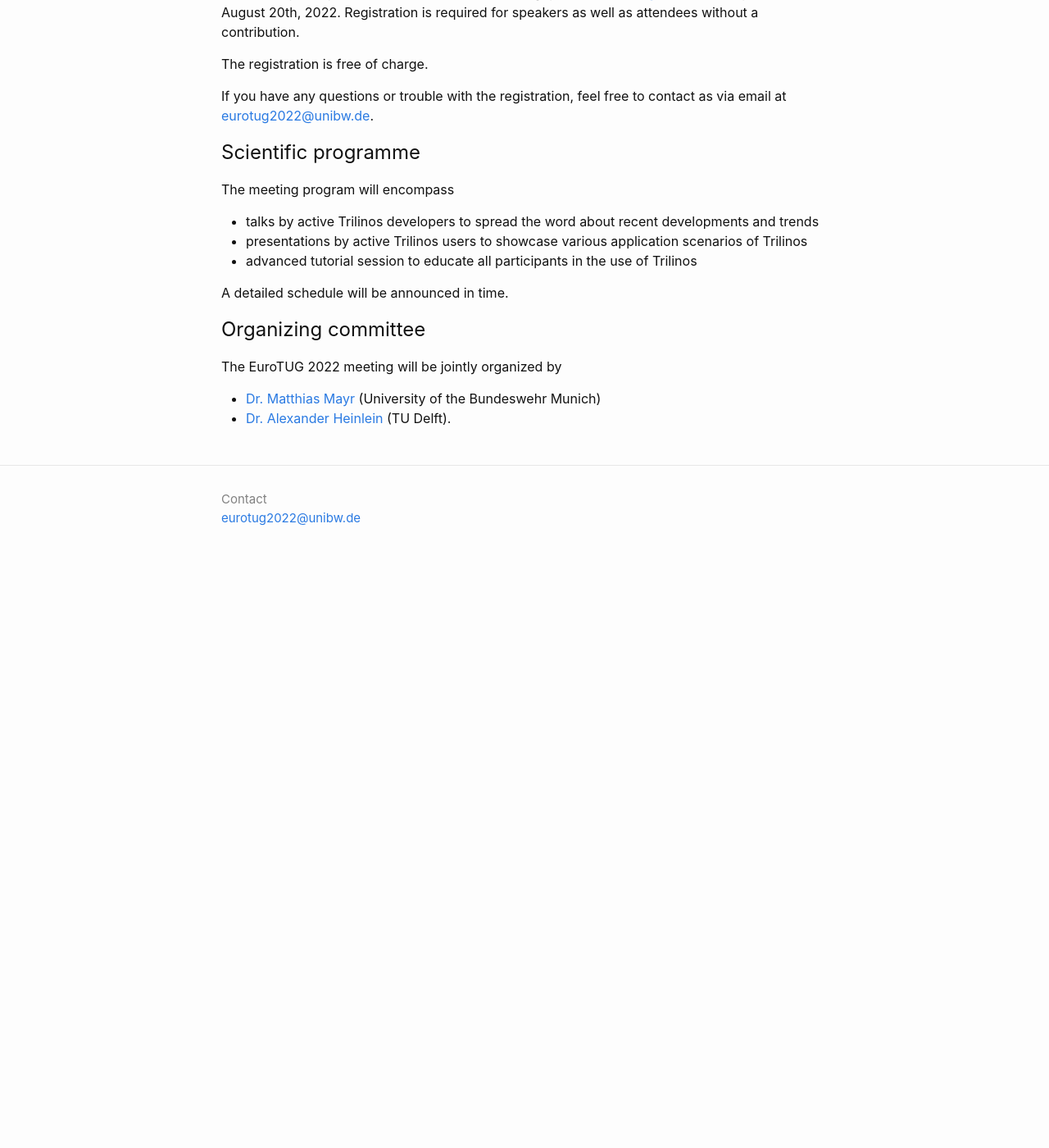
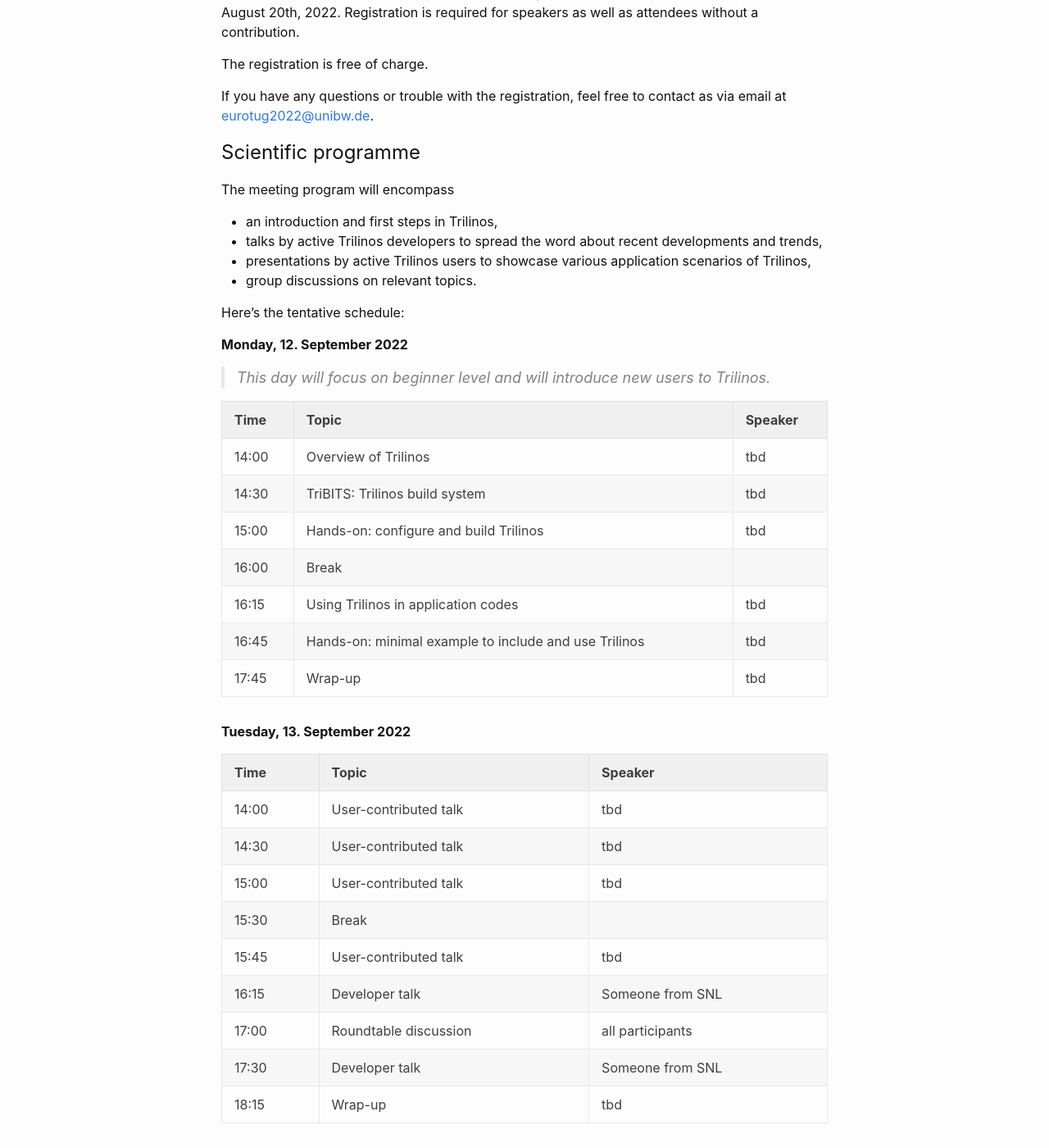
Before and after one commit to EuroTUG/eurotug.github.io, a Jekyll site: the page built from index.md, in a window 1280 px wide and 1400 px high, scrolled down 1114 px. Shown: the whole window at 82% size. Built offline with Jekyll 4.4.1, drawn with Linux system fonts in a browser that asks for light colours; before the commit the page ends 1817 px from its top, so only the background shows below that; some of the changed text lies outside the part shown.

Commit message:
Add tentative programme

```diff
--- a/index.md
+++ b/index.md
@@ -55,11 +55,54 @@ If you have any questions or trouble with the registration, feel free to contact
 
 The meeting program will encompass
 
-- talks by active Trilinos developers to spread the word about recent developments and trends
-- presentations by active Trilinos users to showcase various application scenarios of Trilinos
-- advanced tutorial session to educate all participants in the use of Trilinos
+- an introduction and first steps in Trilinos,
+- talks by active Trilinos developers to spread the word about recent developments and trends,
+- presentations by active Trilinos users to showcase various application scenarios of Trilinos,
+- group discussions on relevant topics.
 
-A detailed schedule will be announced in time.
+Here's the tentative schedule:
+
+**Monday, 12. September 2022**
+
+> This day will focus on beginner level and will introduce new users to Trilinos.
+
+| Time | Topic | Speaker |
+| ----------- | ----------- | ----------- |
+| 14:00 | Overview of Trilinos | tbd |
+| 14:30 | TriBITS: Trilinos build system | tbd |
+| 15:00 | Hands-on: configure and build Trilinos | tbd |
+| 16:00 | Break | |
+| 16:15 | Using Trilinos in application codes | tbd |
+| 16:45 | Hands-on: minimal example to include and use Trilinos | tbd |
+| 17:45 | Wrap-up | tbd |
+
+**Tuesday, 13. September 2022**
+
+| Time | Topic | Speaker |
+| ----------- | ----------- | ----------- |
+| 14:00 | User-contributed talk | tbd |
+| 14:30 | User-contributed talk | tbd |
+| 15:00 | User-contributed talk | tbd |
+| 15:30 | Break | |
+| 15:45 | User-contributed talk | tbd |
+| 16:15 | Developer talk | Someone from SNL |
+| 17:00 | Roundtable discussion | all participants |
+| 17:30 | Developer talk | Someone from SNL |
+| 18:15 | Wrap-up | tbd |
+
+**Wednesday, 14. September 2022**
+
+| Time | Topic | Speaker |
+| ----------- | ----------- | ----------- |
+| 14:00 | User-contributed talk | tbd |
+| 14:30 | User-contributed talk | tbd |
+| 15:00 | User-contributed talk | tbd |
+| 15:30 | Break | |
+| 15:45 | User-contributed talk | tbd |
+| 16:15 | Developer talk | Someone from SNL |
+| 17:00 | Roundtable discussion | all participants |
+| 17:30 | Developer talk | Someone from SNL |
+| 18:15 | Wrap-up | tbd |
 
 ## Organizing committee
 
```
